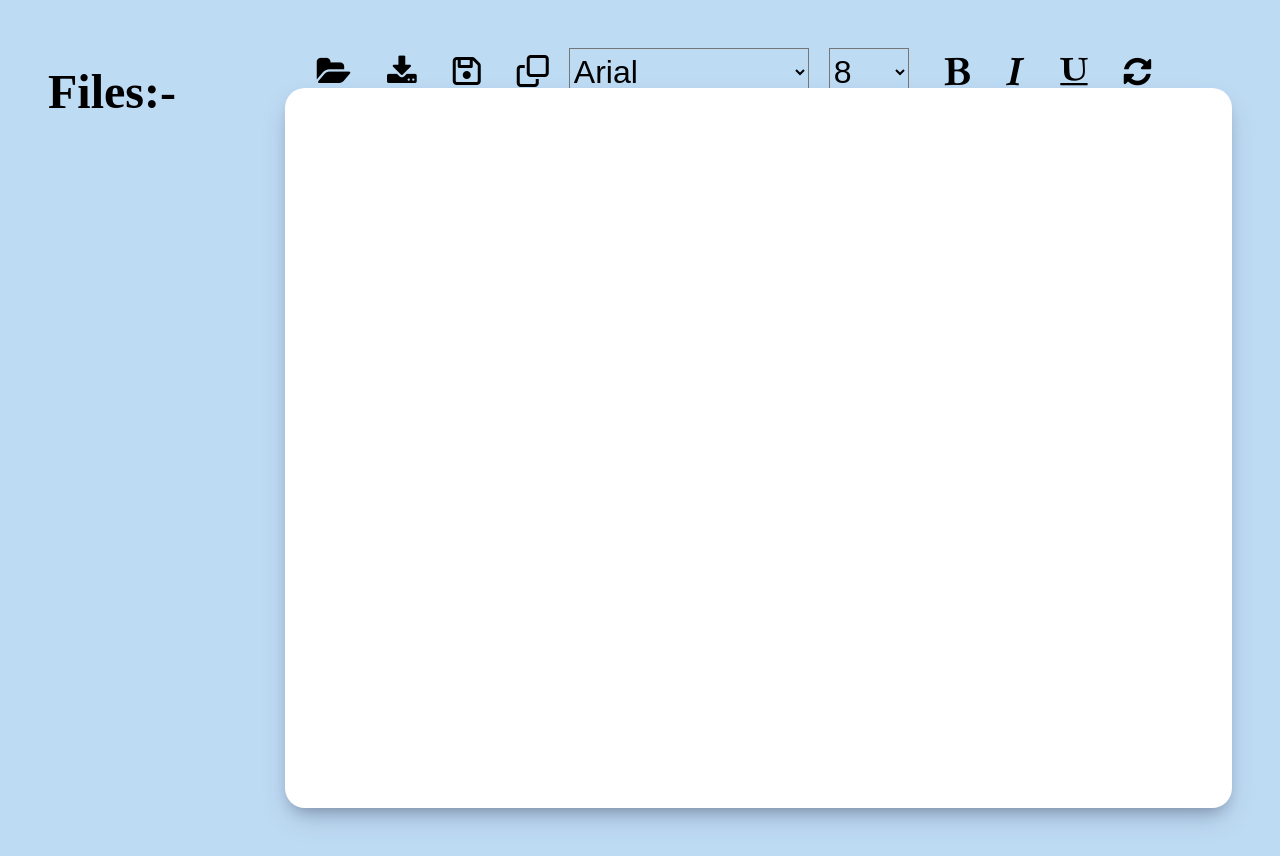
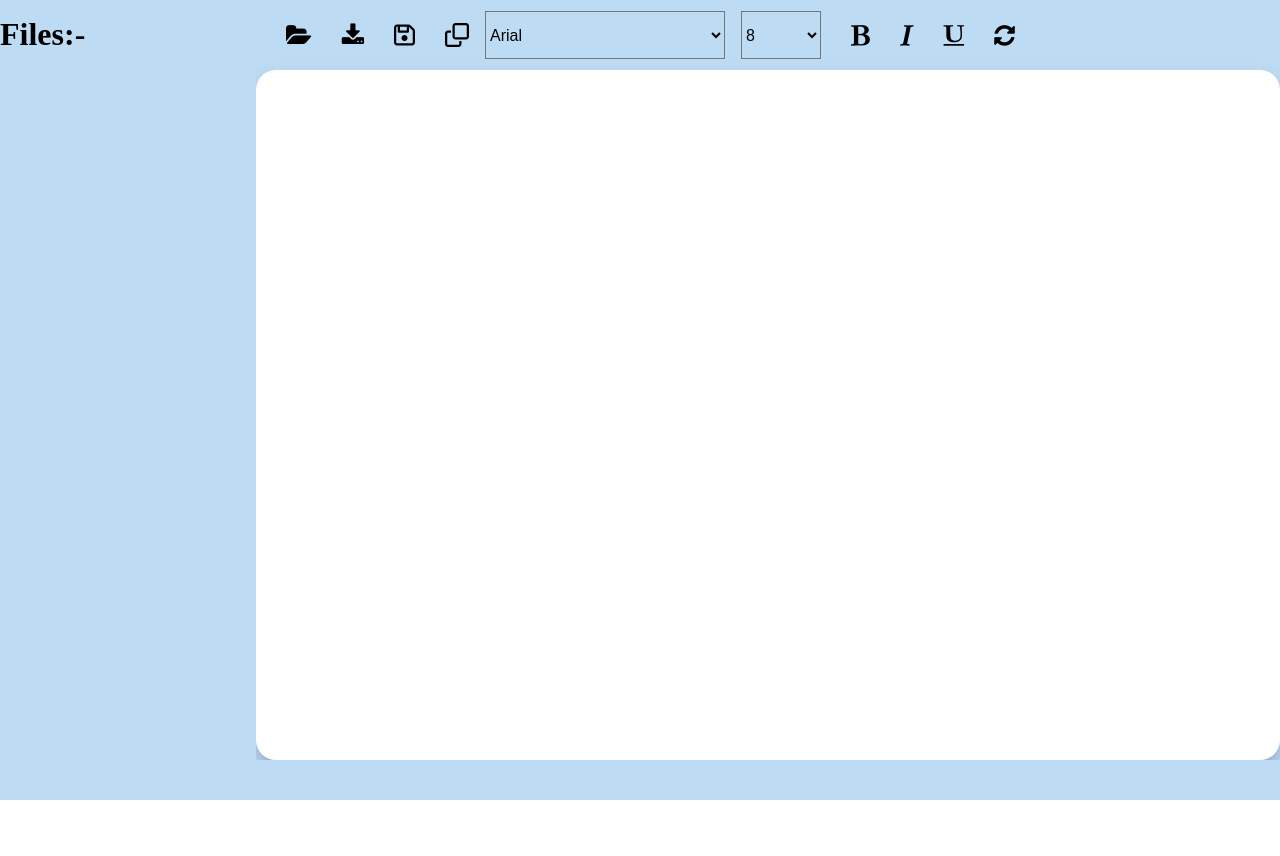
Before and after one commit to San1605/notepad, a plain HTML site: page index.html in a window 1280 px wide. After the commit the page ends 800 px from the top, so only its background shows below. Drawn offline with nearby package versions, Linux system fonts and the light colour scheme.

Commit message:
first commits3

```diff
--- a/style.css
+++ b/style.css
@@ -6,12 +6,11 @@
 
 
 .text {
+    min-height: 100vh;
+    width: 100%;
     display: flex;
-    /* justify-content: center; */
-    /* align-items: center; */
-    flex-direction: column;
+    /* flex-direction: column; */
     background-color: rgb(190, 219, 244);
-    padding: 3rem;
 }
 
 .box{
@@ -28,25 +27,18 @@
     height: 95vh;
     width: 20vw;
     flex-direction: column;
-    float: left;
+    /* float: left; */
     overflow: auto;
-    /* border: 1px solid black; */
-    /* background-color: aqua; */
 }
 
 .right{
     /* background-color: azure; */
       display: flex;
       flex-direction: column;
+      justify-content: space-around;
       height: 95vh;
       width: 80vw;
-      /* justify-content: center; */
-      /* align-items: center; */
-      /* flex-wrap: wrap;
-      overflow: scroll;
-      background-color: white;
-      font-size: 3rem;
-      border: 2px solid black; */
+      overflow: auto;
     }
 
 .textarea{
@@ -55,50 +47,54 @@
       overflow-y: auto;
       flex-wrap:nowrap;
       background-color: white;
-      font-size: 3rem;
+      font-size: 30px;
       border-radius: 20px;
       box-shadow: rgba(50, 50, 93, 0.25) 0px 13px 27px -5px, rgba(0, 0, 0, 0.3) 0px 8px 16px -8px;
     }
 
 
-
 .navbar {
 
-    display: inline-block;
+    display: inline-flex;
     /* width: 80vw; */
     height: 5vh;
     align-items: center;
+    padding-bottom: 15px;
+    padding-top: 15px;
 }
 
-.navbar button {
+
+button {
     cursor: pointer;
-    /* padding-left: 1rem; */
-    margin-left: 2rem;
-    font-size: 2rem;
+    margin-left: 30px;
     text-decoration: none;
     border: none;
     background-color: rgb(190, 219, 244);
     color: none;
 }
+
+.fa {
+    font-size: x-large;
+}
+
 #fontstyle{
     display: inline-block;
     background-color: rgb(190, 219, 244);
     width: 15rem;
     height: 3rem;
-    font-size: 2rem;
+    font-size: 1rem;
     margin-left: 1rem;
-    /* border: none; */
 
 }
 
 
 #fontsize{
-    display: inline-block;
+    display: inline-flexbox;
     background-color: rgb(190, 219, 244);
     margin-left: 1rem;
     width: 5rem;
     height: 3rem;
-    font-size: 2rem;
+    font-size: 1rem;
     /* border: ; */
 }
 
@@ -114,14 +110,15 @@ option{
     display: block;
     margin-top: 1rem;
 margin-bottom: 1rem;
-font-size: 3rem;
+font-size: 2rem;
 }
 
 .newnote{
+
     margin-top: 1rem;
-    height: 4vh;
+    height: 7vh;
     width: 15vw;
-    font-size: 2rem;
+    font-size: 1rem;
     border: 1px solid black;
     border-radius: 20px;
     color: black;
```
Also changed, not shown: index.html (+0 -1 lines), 1 other file.
